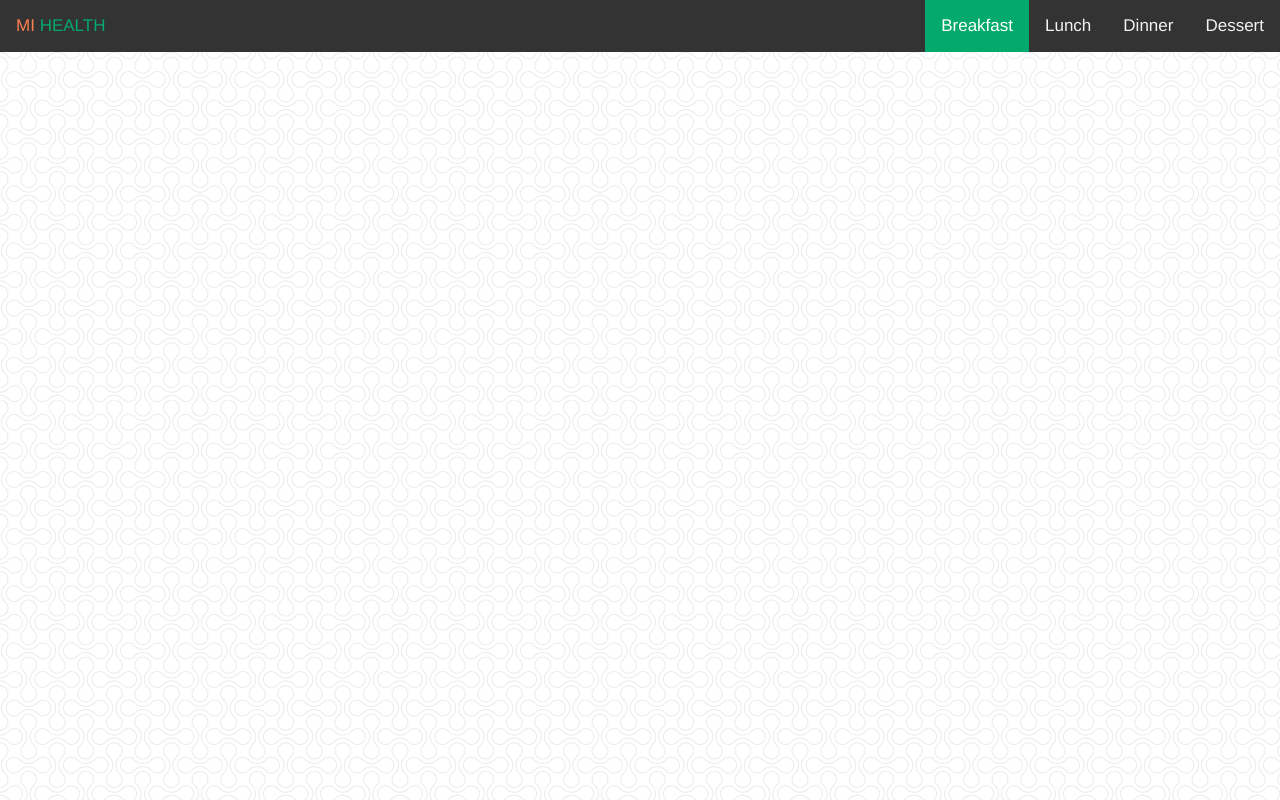
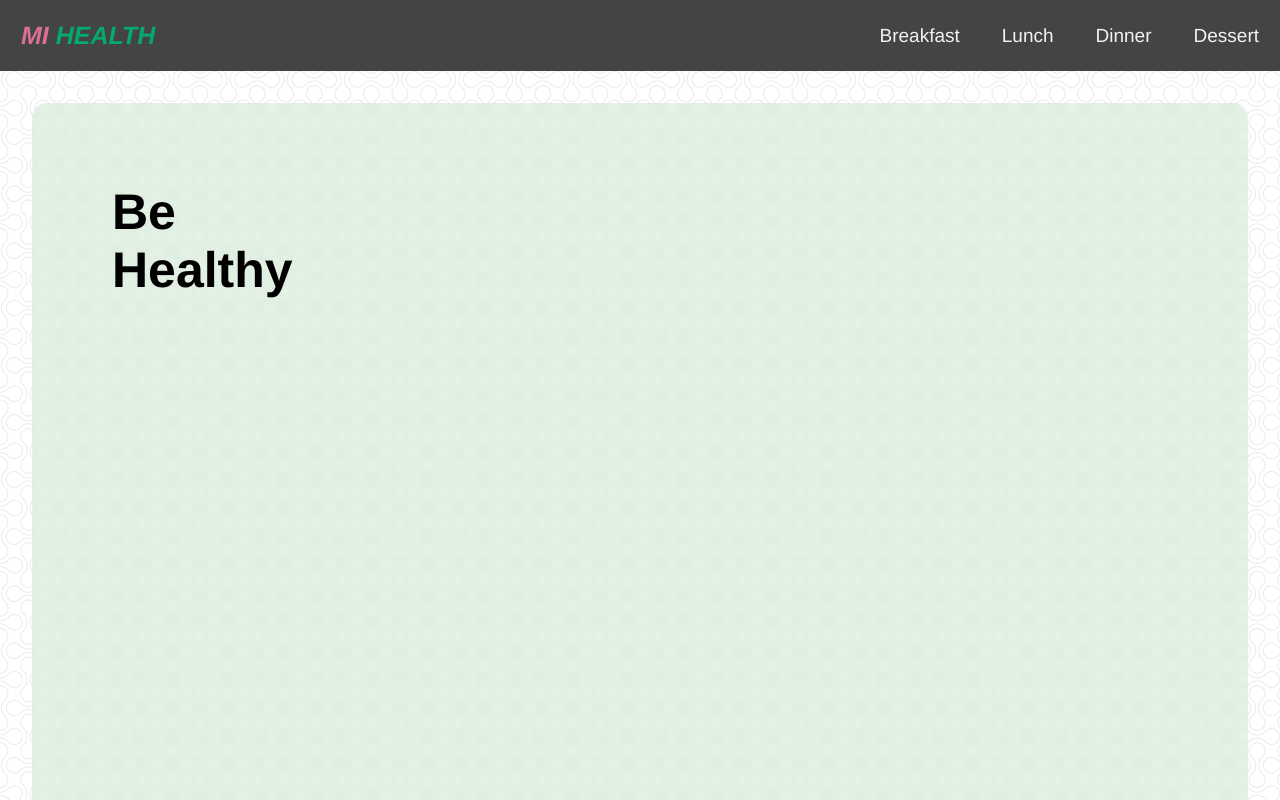
Before and after one commit to dpgranger8/MiHealth-Website, a plain HTML site: page mihealth.html in a window 1280 px wide. Shown: the top 800 px of the page. Drawn offline with Linux system fonts and the light colour scheme.

Commit message:
added background and title of the first page

```diff
--- a/mihealth.css
+++ b/mihealth.css
@@ -8,8 +8,34 @@ body {
     padding: 0;
 }
 
+.landing {
+    display: flex;
+    height: 100vh;
+    background-color: rgba(76, 175, 80, 0.15);
+    backdrop-filter: blur(3px);
+    margin: 2rem;
+    border-radius: 15px;
+}
+
+.title {
+    display: flex;
+    flex-direction: column;
+    text-align: left;
+    width: 1000vh;
+    height: 1000vh;
+    margin: 10vh;
+    font-size: 50px;
+    font-weight: bold;
+}
+
+.logo {
+    font-weight: bold;
+    font-style: oblique;
+    font-size: 25px !important;
+}
+
 .logo .mi {
-    color: coral;
+    color: palevioletred;
 }
 
 .logo .health {
@@ -20,7 +46,7 @@ body {
     display: flex;
     align-items: center;
     justify-content: space-between;
-    background-color: #333;
+    background-color: #444;
     overflow: hidden;
 }
 
@@ -30,12 +56,14 @@ body {
     text-align: center;
     padding: 1rem 1rem;
     text-decoration: none;
-    font-size: 17px;
+    font-size: 19px;
+    margin: 5px;
 }
 
 .nav-links a:hover {
     background-color: #ddd;
     color: black;
+    border-radius: 2px;
 }
 
 .nav-links a.active {
--- a/mihealth.html
+++ b/mihealth.html
@@ -8,19 +8,25 @@
     <link rel="stylesheet" href="mihealth.css">
 </head>
 <body>
+    <div class="stack">
         <div class="topnav">
             <a href="#" class="logo">
                 <span class="mi">MI</span>
                 <span class="health">HEALTH</span>
             </a>
             <div class="nav-links">
-            <a class="active" href="#breakfast">Breakfast</a>
+                <a href="#breakfast">Breakfast</a>
                 <a href="#lunch">Lunch</a>
                 <a href="#dinner">Dinner</a>
                 <a href="#dessert">Dessert</a>
             </div>
         </div>
-
+        <div class="landing">
+            <a class="title">
+                <span>Be</span>
+                <span>Healthy</span>
+            </a>
+        </div>
     </div>
 </body>
 </html>
```
Also changed, not shown: apple-breakfast-quinoa-7.jpg (added), pasta-salad-recipe-for-lunch.jpg (added), shrimptastic.jpg (added). Lines whose indentation alone changed are shown as unchanged.
